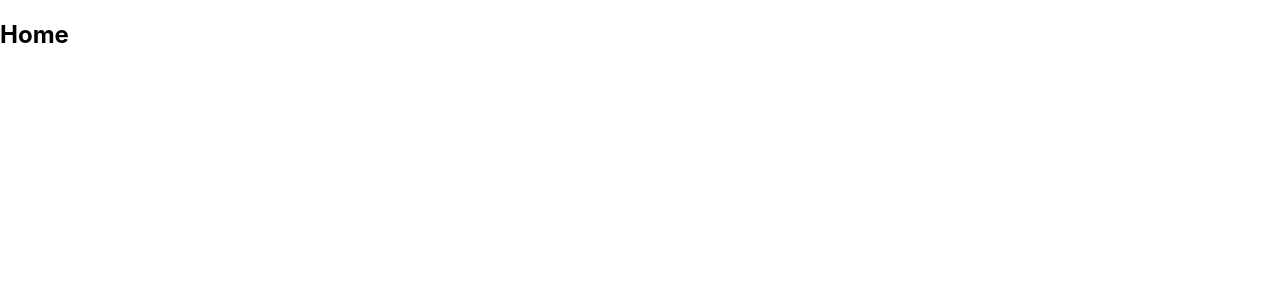
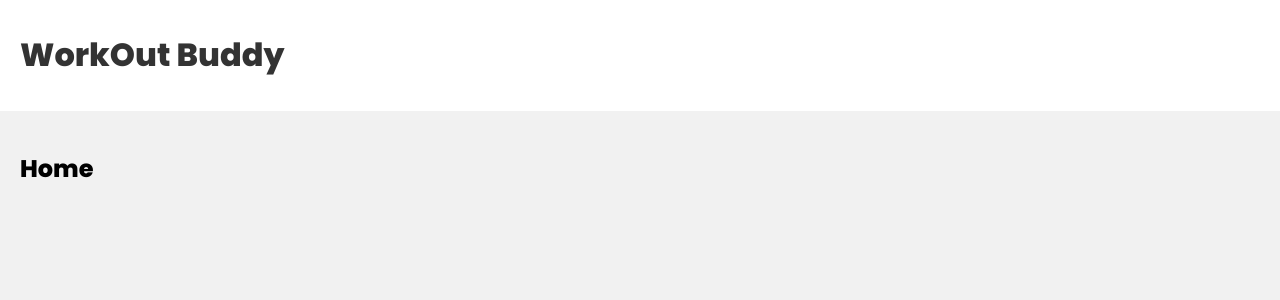
Before and after one commit to Iftee97/workouts--mern, a React (Create React App) app in the folder frontend/: page / in a window 1280 px wide. Shown: the top 300 px of the page. Built offline with nearby package versions, Linux system fonts and the light colour scheme; the HTML template or start-up script is replaced by a standard one.

Commit message:
added Navbar and some styles

```diff
--- a/frontend/src/App.js
+++ b/frontend/src/App.js
@@ -3,11 +3,13 @@
 
 // pages and components
 import Home from './pages/Home'
+import Navbar from './components/Navbar'
 
 const App = () => {
   return (
     <div className="App">
       <BrowserRouter>
+        <Navbar />
         <div className='pages'>
           <Routes>
             <Route path='/' element={<Home />} />
--- /dev/null
+++ b/frontend/src/components/Navbar.js
@@ -0,0 +1,16 @@
+import React from 'react'
+import { Link } from 'react-router-dom'
+
+const Navbar = () => {
+  return (
+    <header>
+      <div className='container'>
+        <Link to='/'>
+          <h1>WorkOut Buddy</h1>
+        </Link>
+      </div>
+    </header>
+  )
+}
+
+export default Navbar
--- a/frontend/src/index.css
+++ b/frontend/src/index.css
@@ -1,13 +1,38 @@
-body {
-  margin: 0;
-  font-family: -apple-system, BlinkMacSystemFont, 'Segoe UI', 'Roboto', 'Oxygen',
-    'Ubuntu', 'Cantarell', 'Fira Sans', 'Droid Sans', 'Helvetica Neue',
-    sans-serif;
-  -webkit-font-smoothing: antialiased;
-  -moz-osx-font-smoothing: grayscale;
+/* google font */
+@import url('https://fonts.googleapis.com/css2?family=Poppins:wght@300;400;500;600;800&family=VT323&display=swap');
+
+/* layout */
+:root {
+  --primary: #1aac83;
+  --error: #e7195a;
 }
 
-code {
-  font-family: source-code-pro, Menlo, Monaco, Consolas, 'Courier New',
-    monospace;
+body {
+  background: #f1f1f1;
+  margin: 0;
+  font-family: "Poppins";
 }
+
+header {
+  background: #fff;
+}
+
+header .container {
+  max-width: 1400px;
+  margin: 0 auto;
+  padding: 10px 20px;
+  display: flex;
+  align-items: center;
+  justify-content: space-between;
+}
+
+header a {
+  color: #333;
+  text-decoration: none;
+}
+
+.pages {
+  max-width: 1400px;
+  padding: 20px;
+  margin: 0 auto;
+}
```
